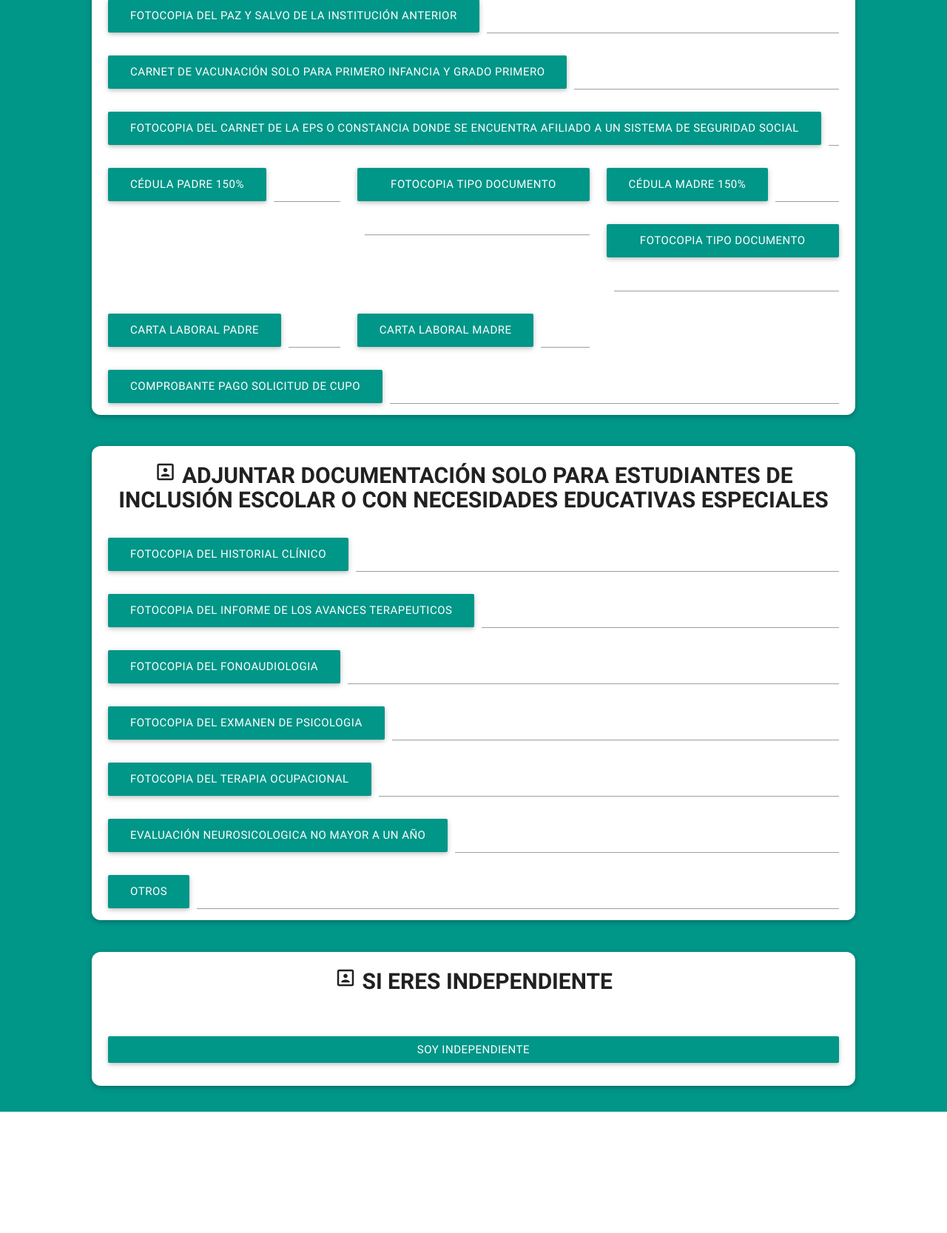
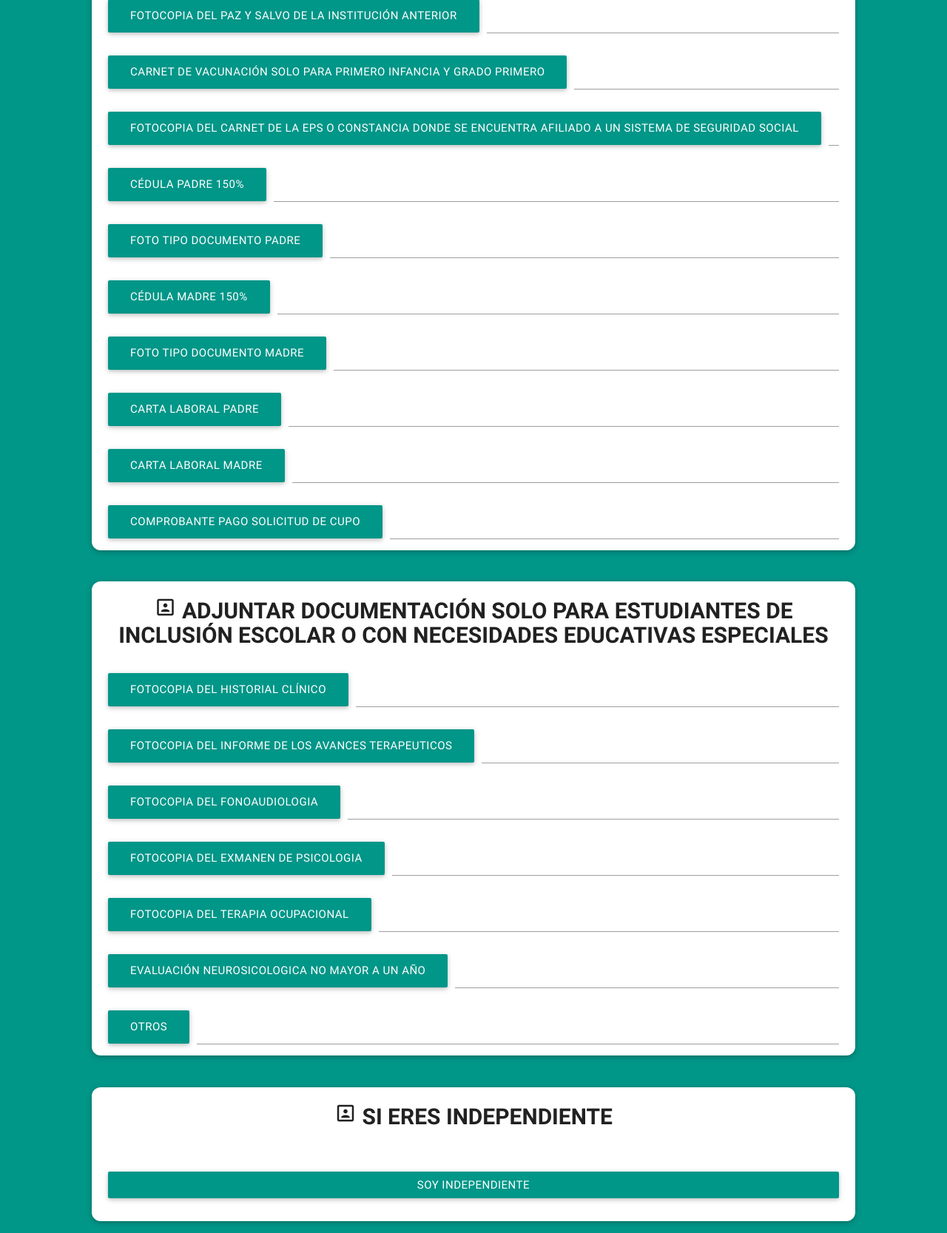
Before and after one commit to DiegoVel97/plataformaShalom, a PHP site: page /centroEducativoShalom/web/index.php/solicitud_cupo?ini=1 in a window 1280 px wide. Shown: the part 4768-6435 px from the top of the page at 74% size. Before the commit the page ends 6271 px from the top, so only its background shows below. Run offline with PHP 8.4, Linux system fonts and the light colour scheme; data comes from the database, SQL or seed files in the repository.

Commit message:
Creada funcion solicitud formulario

```diff
--- a/web/templates/formularios/solicitudCupo/solicitud_cupo.html.php
+++ b/web/templates/formularios/solicitudCupo/solicitud_cupo.html.php
@@ -863,7 +863,7 @@
 						<input class="file-path validate" type="text">
 					</div>
 				</div>
-				<div class="file-field input-field col s12 m4 l4 xl4">
+				<div class="file-field input-field col s12 m12 l12 xl12">
 					<div class="btn">
 						<span>C&eacute;dula padre 150%</span>
 						<input type="file" name="cedula_padre_alumno">
@@ -872,16 +872,16 @@
 						<input class="file-path validate" type="text">
 					</div>
 				</div>
-				<div class="file-field input-field col s12 m4 l4 xl4">
+				<div class="file-field input-field col s12 m12 l12 xl12">
 					<div class="btn">
-						<span>Fotocopia tipo documento padre</span>
+						<span>Foto tipo documento padre</span>
 						<input type="file" name="cedulaPadre150File">
 					</div>
 					<div class="file-path-wrapper">
 						<input class="file-path validate" type="text">
 					</div>
 				</div>
-				<div class="file-field input-field col s12 m4 l4 xl4">
+				<div class="file-field input-field col s12 m12 l12 xl12">
 					<div class="btn">
 						<span>C&eacute;dula madre 150%</span>
 						<input type="file" name="cedula_madre_alumno">
@@ -890,16 +890,16 @@
 						<input class="file-path validate" type="text">
 					</div>
 				</div>
-				<div class="file-field input-field col s12 m4 l4 xl4">
+				<div class="file-field input-field col s12 m12 l12 xl12">
 					<div class="btn">
-						<span>Fotocopia tipo documento madre</span>
+						<span>Foto tipo documento madre</span>
 						<input type="file" name="cedulaPadre150File">
 					</div>
 					<div class="file-path-wrapper">
 						<input class="file-path validate" type="text">
 					</div>
 				</div>
-				<div class="file-field input-field col s12 m4 l4 xl4">
+				<div class="file-field input-field col s12 m12 l12 xl12">
 					<div class="btn">
 						<span>Carta laboral Padre</span>
 						<input type="file" name="carta_laboral_padre_alumno">
@@ -908,7 +908,7 @@
 						<input class="file-path validate" type="text">
 					</div>
 				</div>
-				<div class="file-field input-field col s12 m4 l4 xl4">
+				<div class="file-field input-field col s12 m12 l12 xl12">
 					<div class="btn">
 						<span>Carta laboral Madre</span>
 						<input type="file" name="carta_laboral_madre_alumno">
@@ -1033,7 +1033,7 @@
 
 				</div>
 				<div class="inputsIndependiente col s12 m12 l12 xl12" style="display: none;">
-					<div class="file-field input-field col s12 m4 l4 xl4">
+					<div class="file-field input-field col s12 m12 l12 xl12">
 						<div class="btn">
 							<span>Declaraci&oacute;n de renta</span>
 							<input type="file" name="declaracion_renta">
@@ -1051,7 +1051,7 @@
 							<input class="file-path validate" type="text">
 						</div>
 					</div>
-					<div class="file-field input-field col s12 m4 l4 xl4">
+					<div class="file-field input-field col s12 m12 l12 xl12">
 						<div class="btn">
 							<span>Tarjeta profesional contador</span>
 							<input type="file" name="tarjeta_profesional">
```
Also changed, not shown: controller/Matricula/formularioController.php (+4 -4 lines), controller/Matricula/matriculaController.php (+151 -0 lines).
